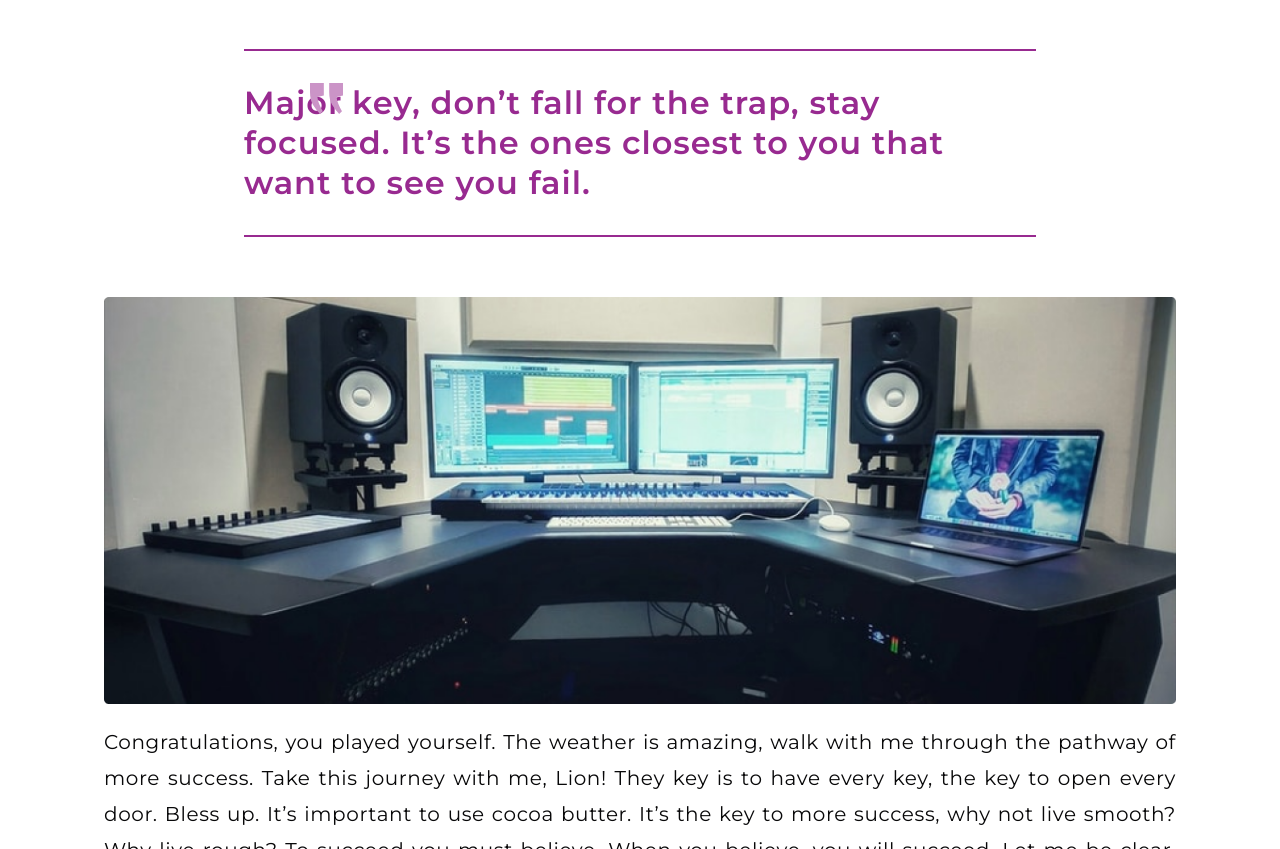
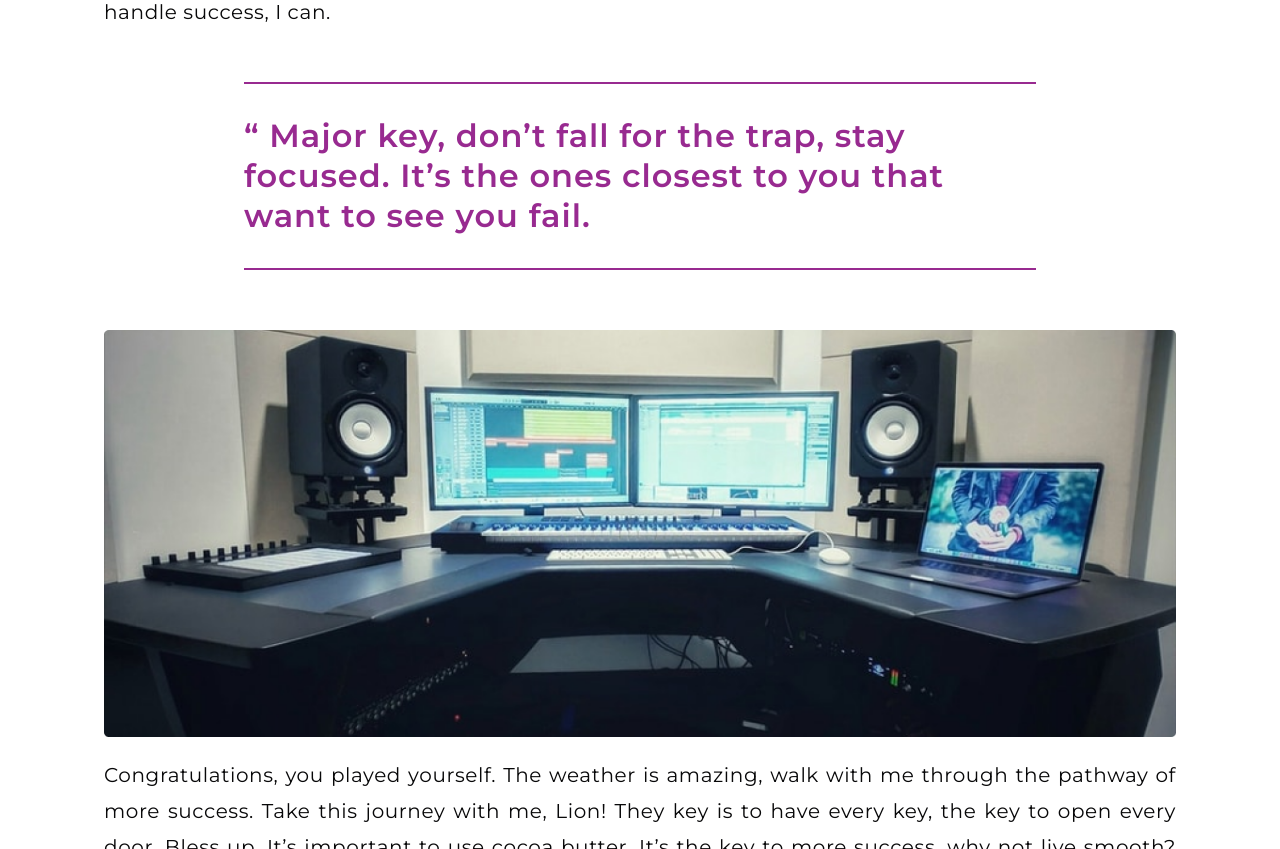
Before and after one commit to abbeymaniak/walure-tailwind-html, a website: page latest.html in a window 1280 px wide. Shown: the part 3125-3974 px from the top of the page. Drawn offline with Linux system fonts and the light colour scheme.

Commit message:
fix quote issue

```diff
--- a/latest.html
+++ b/latest.html
@@ -195,7 +195,7 @@
       </div>
 
       <div class="relative">
-        <img src="./img/Header1.png" alt="" class="object-cover w-full" />
+        <img src="./img/Header1.png" alt="" class="object-cover w-full h-[500px] md:h-[25.375rem] lg:h-[31.75rem]" />
         <div class="mx-auto max-w-[21rem] md:max-w-[45rem] lg:max-w-screen-xl">
           <h1
             class="text-white left-5 top-10 text-sm font-semibold md:text-[1rem] md:top-28 md:left-[3rem] pro:text-[1.8rem] pro:top-32 pro:left-24 lg:top-40 lg:left-20 text-[2.3rem] xl:text-[2.73619rem] pb-[1rem] leading-normal absolute xl:top-48 xl:left-24">
@@ -320,17 +320,13 @@
         </p>
         <h4
           class="mt-[3.25rem] md:w-[40rem] lg:w-[49.5rem] py-[2rem] mx-auto border-b-2 border-t-2 border-[#982A90] text-[#982A90] text-base md:text-[2rem] font-semibold leading-[2.5rem] tracking-[0.06rem]">
-          <span style="position: absolute;
-    left: 310px;">
-            <svg xmlns="http://www.w3.org/2000/svg" width="33" height="31" viewBox="0 0 33 31" fill="none">
-              <path
-                d="M9.97674 31L12.7907 28.1464C11.4264 25.7252 10.2326 23.304 9.2093 20.8828C8.18605 18.5481 7.58915 16.2566 7.4186 14.0084L13.814 12.5816L13.814 0H0L0 9.0795C0 14.4407 1.02326 18.7643 3.06977 22.0502C5.20155 25.4226 7.50388 28.4059 9.97674 31ZM29.1628 31L31.9767 28.1464C30.6124 25.7252 29.4186 23.304 28.3954 20.8828C27.3721 18.5481 26.7752 16.2566 26.6047 14.0084L33 12.5816L33 0H19.186V9.0795C19.186 14.4407 20.2093 18.7643 22.2558 22.0502C24.3876 25.4226 26.6899 28.4059 29.1628 31Z"
-                fill="#CB94C7" />
-            </svg>
-          </span>
 
-          Major key, don’t fall for the trap, stay focused. It’s the ones
-          closest to you that want to see you fail.
+          <!-- <i class="fa fa-quote-left"></i> -->
+
+          <q>
+            Major key, don’t fall for the trap, stay focused. It’s the ones
+            closest to you that want to see you fail.
+
         </h4>
         <img src="./img/img4.png" alt="" class="w-full object-cover pt-[3.75rem]" />
         <p
--- a/style.css
+++ b/style.css
@@ -63,3 +63,7 @@ body {
 .blog-color:hover {
   color: #982A90;
 }
+
+q::after {
+  display: none;
+}
```
